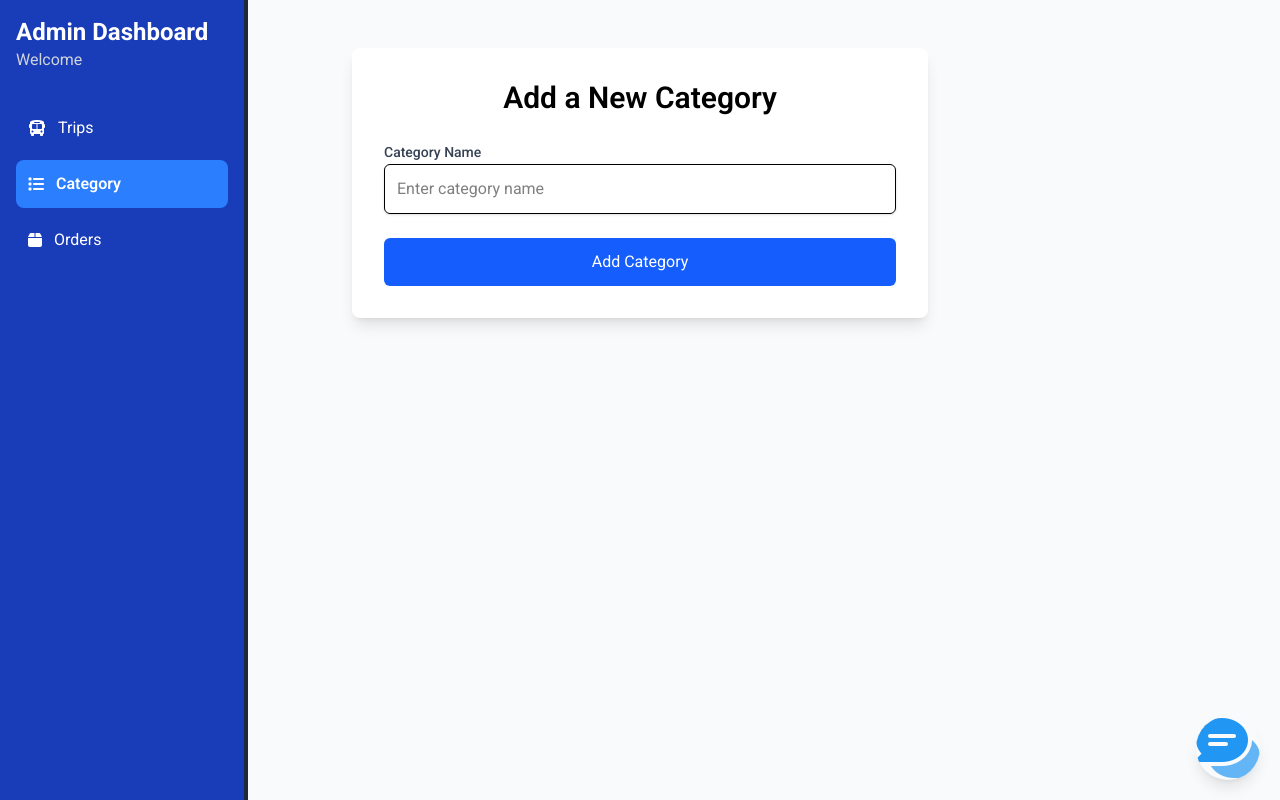
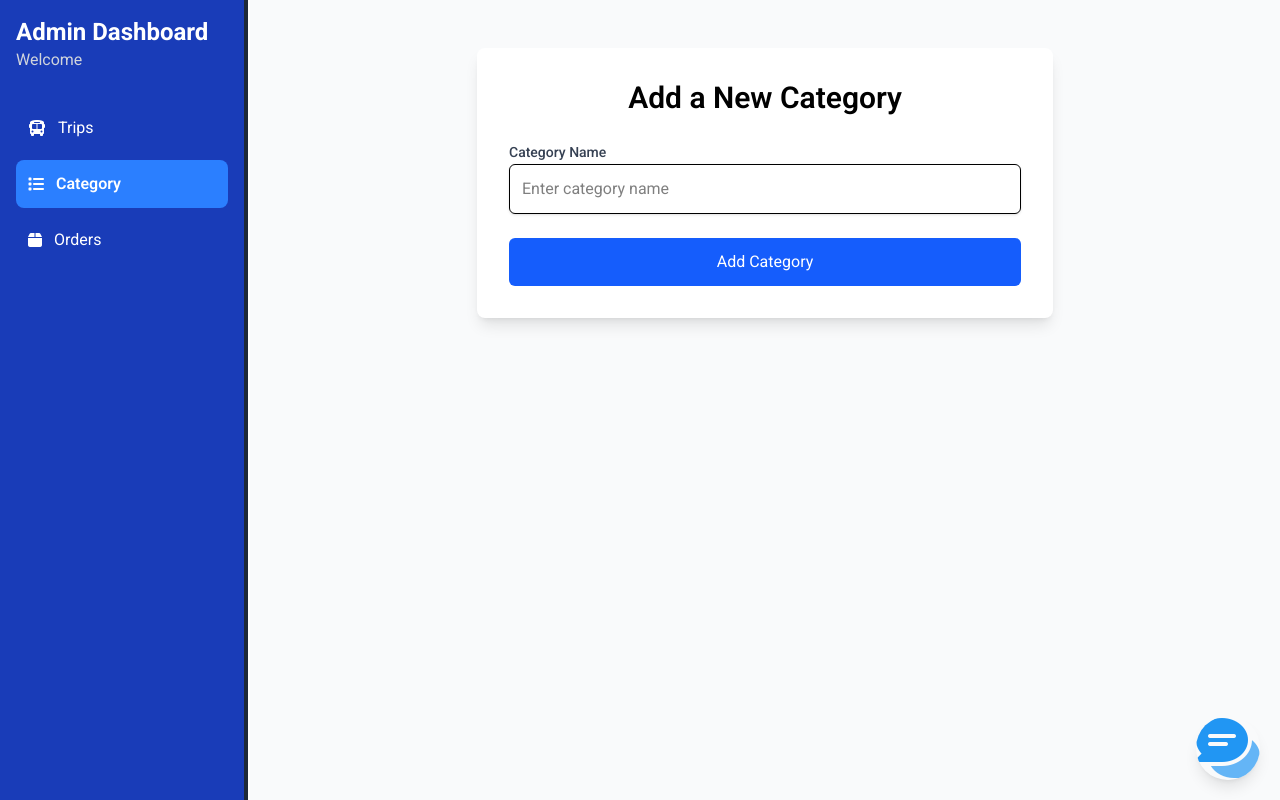
Before and after one commit to Rim-sherif/Travel_App_React.js_ITI, a React (Vite) app: page /dashboard/category in a window 1280 px wide. Built offline with nearby package versions, Linux system fonts and the light colour scheme.

Commit message:
grid layout

```diff
--- a/src/componants/Dashboard/DashboardLayout.jsx
+++ b/src/componants/Dashboard/DashboardLayout.jsx
@@ -3,9 +3,9 @@ import SideMenu from './SideMenu';
 
 const DashboardLayout = () => {
   return (
-    <div className="flex  flex-col min-h-screen ">
+    <div className="grid grid-cols-[250px_1fr] min-h-screen">
       <SideMenu />
-      <main className="flex-1 p-8 bg-gray-50">
+      <main className="p-8 bg-gray-50">
         <Outlet />
       </main>
     </div>
```
